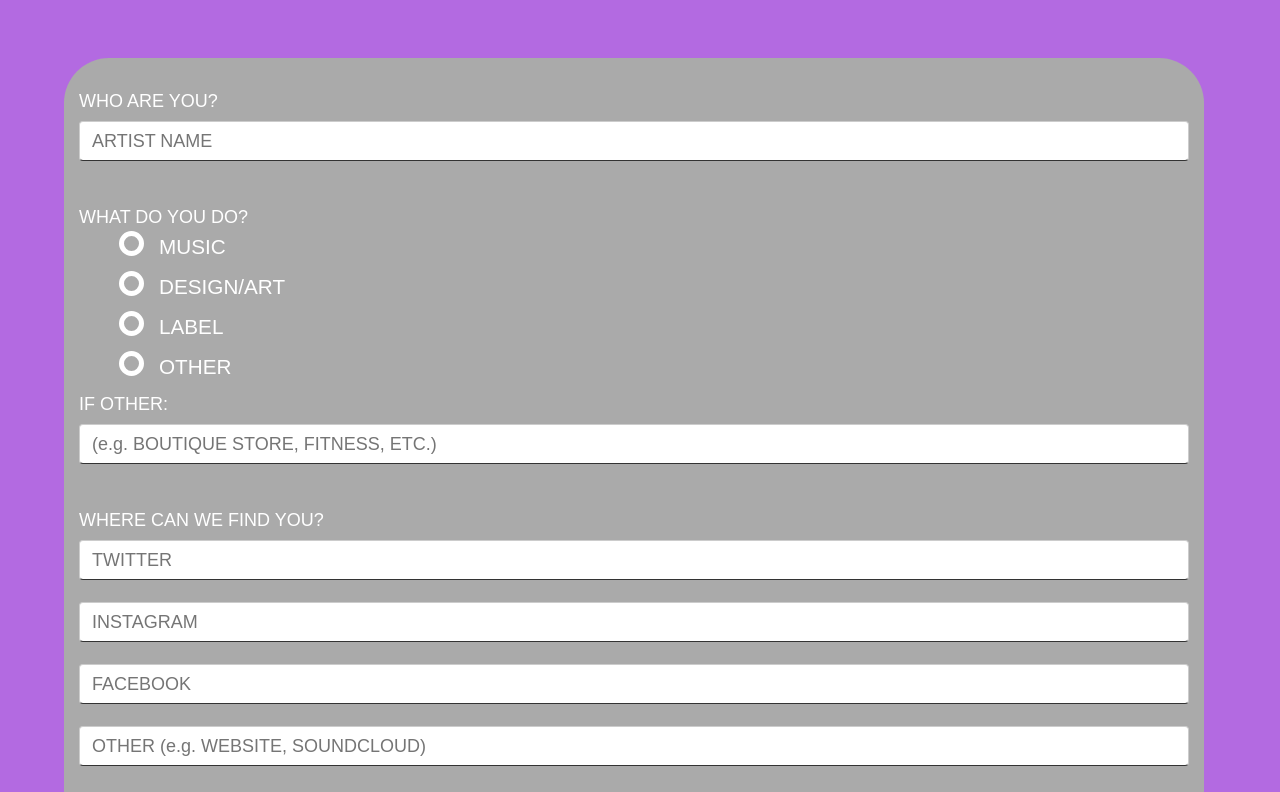
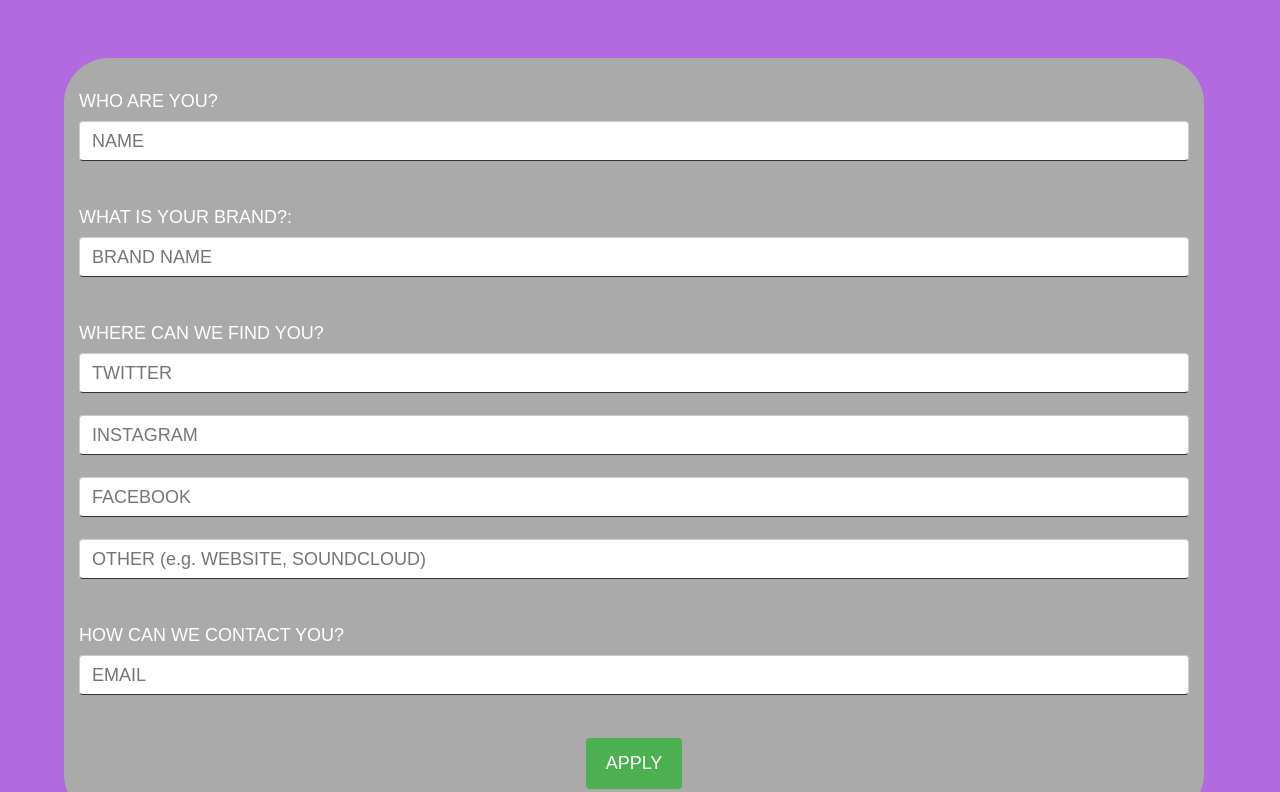
Before and after one commit to presidentharris/presidentharris2, a plain HTML site: page index.html in a window 1280 px wide. Shown: the part 8980-9772 px from the top of the page. Drawn offline with nearby package versions, Linux system fonts and the light colour scheme.

Commit message:
App Form Change

```diff
--- a/index.html
+++ b/index.html
@@ -2,8 +2,7 @@
 <html>
 <head>
   <meta charset="utf-8">
-  <meta name="viewport" content="width=device-width, initial-scale=1.0">
-  <title>Chopped and Sewed</title>
+  <title>Chopped and Sewed | Fitness</title>
   <link rel="stylesheet" href="styles.css">
   <link rel="stylesheet" href="https://maxcdn.bootstrapcdn.com/bootstrap/4.0.0-beta.2/css/bootstrap.min.css" integrity="sha384-PsH8R72JQ3SOdhVi3uxftmaW6Vc51MKb0q5P2rRUpPvrszuE4W1povHYgTpBfshb" crossorigin="anonymous">
 </head>
@@ -60,37 +59,10 @@
 		<div class = "container">
 		  <form action="/action_page.php">
 		    WHO ARE YOU?<br>
-		    <input type="text" name="name" placeholder="ARTIST NAME">
+		    <input type="text" name="name" placeholder="NAME">
 		    <br><br>
-		    WHAT DO YOU DO?<br>
-			<ul>
-				<li>
-				    <input type="radio" id="f-option" name="selector">
-				    <label for="f-option">MUSIC</label>
-				    <div class="check"></div>
-				</li>
-
-				<li>
-				    <input type="radio" id="s-option" name="selector">
-				    <label for="s-option">DESIGN/ART</label>
-				    <div class="check"><div class="inside"></div></div>
-				</li>
-
-				<li>
-				    <input type="radio" id="t-option" name="selector">
-				    <label for="t-option">LABEL</label>
-				    <div class="check"><div class="inside"></div></div>
-				</li>
-
-				<li>
-				    <input type="radio" id="g-option" name="selector">
-				    <label for="g-option">OTHER</label>
-				    <div class="check"><div class="inside"></div></div>
-				</li>
-		        </ul>
-		    <br><br>
-		    IF OTHER: <br>
-		    <input type="text" name="other" placeholder="(e.g. BOUTIQUE STORE, FITNESS, ETC.)"> <br><br>
+		    WHAT IS YOUR BRAND?: <br>
+		    <input type="text" name="other" placeholder="BRAND NAME"> <br><br>
 		    WHERE CAN WE FIND YOU?<br>
 		    <input type="text" name="twitter" placeholder="TWITTER"><br>
 		    <input type="text" name="instagram" placeholder="INSTAGRAM">
```
